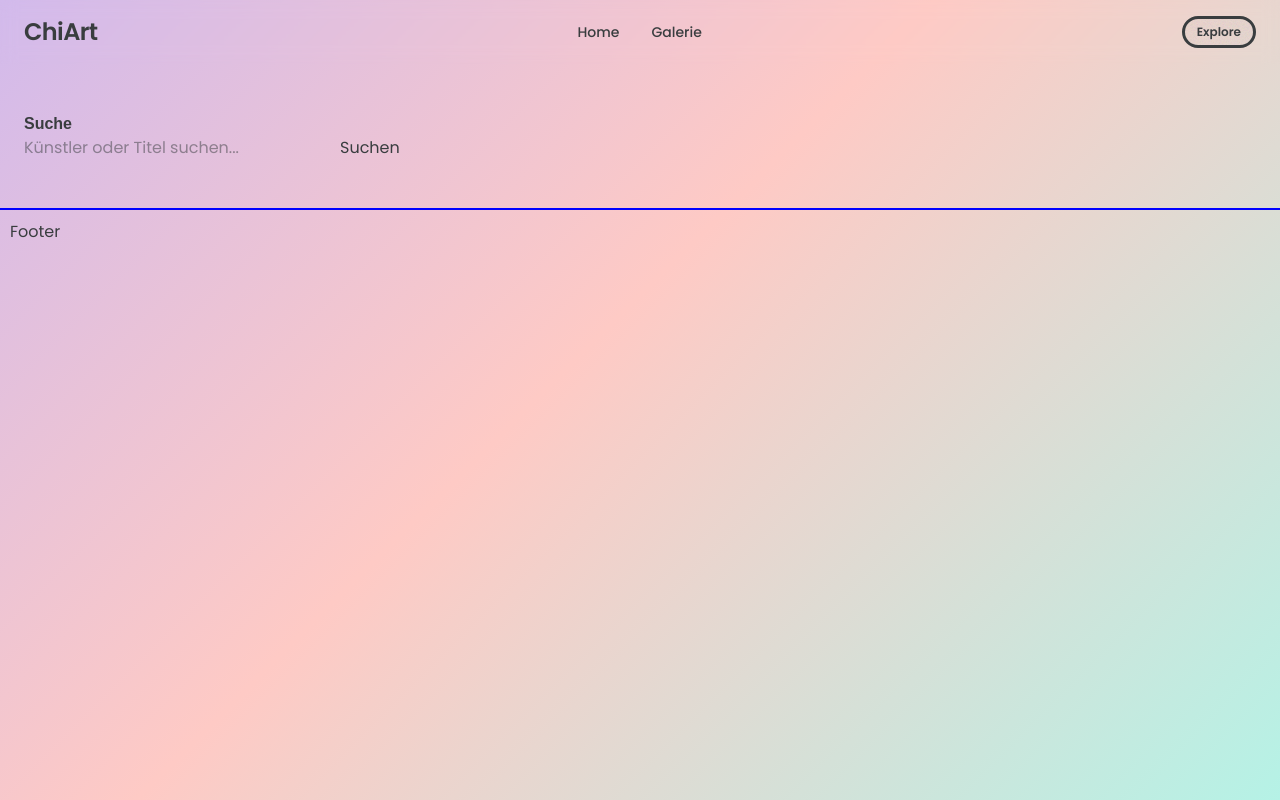
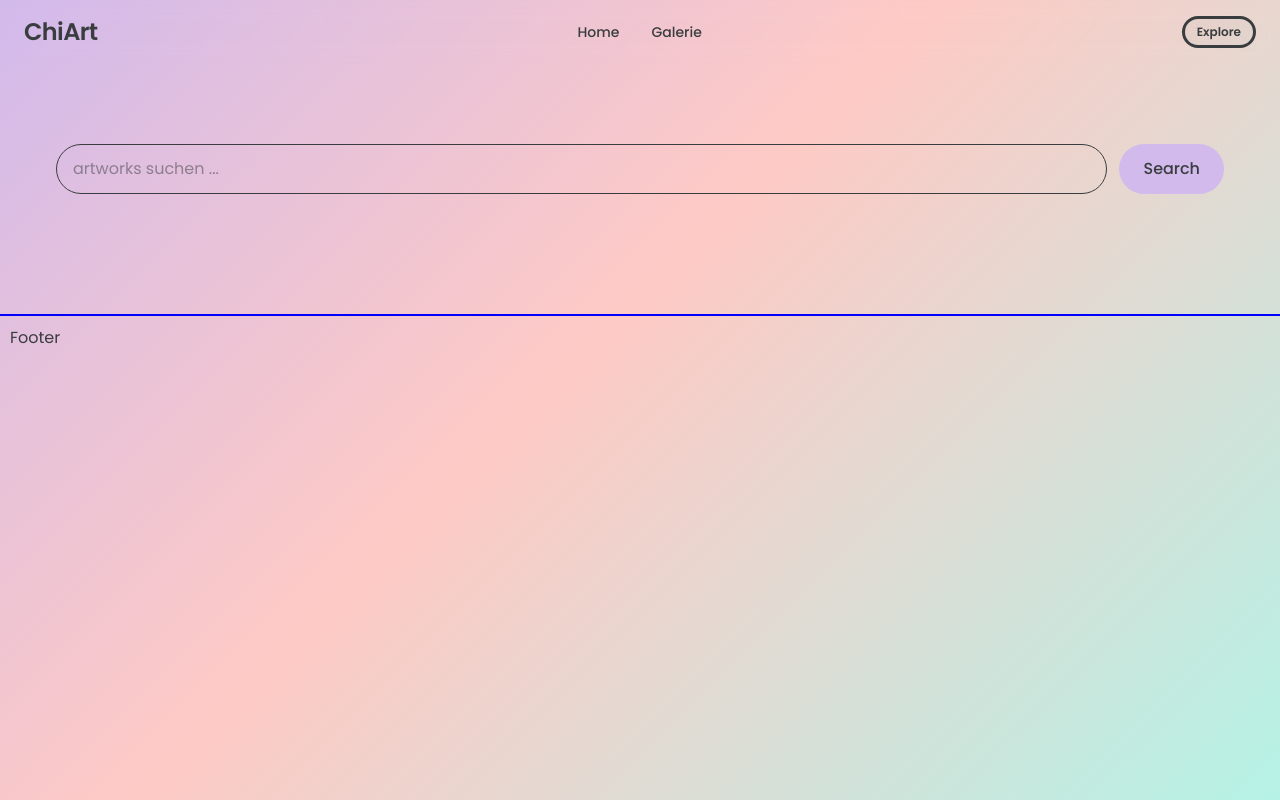
Before and after one commit to SouherAltaleb/ChiArt, a React (Vite) app: page / in a window 1280 px wide. Built offline with nearby package versions, Linux system fonts and the light colour scheme; a web font is replaced by a local one.

Commit message:
gallery und suche

```diff
--- a/src/App.tsx
+++ b/src/App.tsx
@@ -7,6 +7,7 @@ import GalleryPage from "./pages/Gallery";
 import { BrowserRouter, Routes, Route } from "react-router-dom";
 import MainLayout from "./layout/MainLayout";
 import Home from "./pages/Home";
+import SearchPage from "./pages/Search";
 
 function App() {
   // Gallery state
@@ -52,14 +53,28 @@ function App() {
   //   setQuery(e.target.value);
   //   // console.log(e.target.value);
   // };
-
+  const galleryIds = gallery.map((a) => a.id);
   return (
     <BrowserRouter>
       <Routes>
         {/* LAYOUT ROUTE */}
         <Route path="/" element={<MainLayout />}>
           {/* HOME */}
-          <Route index element={<Home onAddToGallery={addToGallery} />} />
+          <Route
+            index
+            element={
+              <Home onAddToGallery={addToGallery} galleryIds={galleryIds} />
+            }
+          />
+          <Route
+            path="/"
+            element={
+              <SearchPage
+                onAddToGallery={addToGallery}
+                galleryIds={galleryIds}
+              />
+            }
+          />
 
           {/* GALLERY */}
           <Route
--- a/src/components/ArtworkCard.tsx
+++ b/src/components/ArtworkCard.tsx
@@ -4,36 +4,81 @@ import { type Artwork } from "../schemas/artworkSchema";
 type ArtworkCardProps = {
   artwork: Artwork;
   onAddToGallery?: (artwork: Artwork) => void; // Wenn diese Funktion existiert --> add button anzeigen
+  isSaved?: boolean;
 };
 
 export default function ArtworkCard({
   artwork,
   onAddToGallery,
+  isSaved,
 }: ArtworkCardProps) {
   // Bild-URL
   const imageUrl = artwork.image_id
-    ? `https://www.artic.edu/iiif/2/${artwork.image_id}/full/400,/0/default.jpg`
+    ? `https://www.artic.edu/iiif/2/${artwork.image_id}/full/800,/0/default.jpg`
     : null;
 
   return (
-    <div>
+    <div className="flex flex-col gap-3">
+      {/* Bild */}
+      <div className="relative h-48 overflow-hidden rounded-xl bg-black/5">
         {imageUrl ? (
-        <img src={imageUrl} alt={artwork.title} />
+          <img
+            src={imageUrl}
+            alt={artwork.title}
+            className="
+              h-full
+              w-full
+              object-cover
+              transition
+              duration-300
+              group-hover:scale-105
+            "
+          />
         ) : (
-        <p> Kein Bild verfügbar</p>
+          <div className="h-full flex items-center justify-center text-sm opacity-60">
+            Kein Bild
+          </div>
         )}
-      <h3> {artwork.title}</h3>
-      <p> {artwork.artist_title ?? "Unbekannter Künstler"} </p>
-
-      {/* button */}
+        {/* add button */}
         {onAddToGallery && (
           <button
             onClick={() => onAddToGallery(artwork)}
-          className="btn-primary bg-amber-800"
+            aria-label="Add to gallery"
+            className={`
+      absolute
+      top-3
+      right-3
+      w-10
+      h-10
+      rounded-full
+      flex
+      items-center
+      justify-center
+      backdrop-blur
+      transition
+      duration-300
+      ${
+        isSaved
+          ? "bg-rose-500 text-white scale-110"
+          : "bg-white/80 text-rose-500 hover:bg-rose-500 hover:text-white hover:scale-110"
+      }
+      active:scale-95
+    `}
           >
-          Zur Galerie hinzufügen
+            {isSaved ? "❤️" : "🤍"}
           </button>
         )}
       </div>
+
+      {/* Text */}
+      <div className="flex flex-col gap-1">
+        <h3 className="text-base font-semibold leading-snug">
+          {artwork.title}
+        </h3>
+        <p className="text-sm opacity-70">
+          {artwork.artist_title ?? "Unbekannter Künstler"}
+        </p>
+      </div>
+    </div>
   );
 }
--- a/src/index.css
+++ b/src/index.css
@@ -8,6 +8,7 @@
 :root {
   --color-dark: #393d3f;
   --color-vanilla: #f6f6ef;
+  --color-vanilla-50: #f5f5f2;
   --color-hell-rosa: #fecac5;
   --color-mint: #b5f2e6;
 
--- a/src/pages/Gallery.tsx
+++ b/src/pages/Gallery.tsx
@@ -21,6 +21,7 @@ export default function GalleryPage({
     setEditingId(artwork.id);
     setDraftNote(artwork.note ?? "");
   }
+  console.log("Gallery items:", gallery.length);
 
   function cancelEdit() {
     setEditingId(null);
@@ -39,46 +40,70 @@ export default function GalleryPage({
     setDraftNote("");
   }
   return (
-    <div>
-      <h2>Meine Galerie</h2>
+    <div className="flex flex-col gap-8">
+      {/* Titel */}
+      <h2 className="text-3xl font-semibold">Meine Galerie</h2>
 
-      {gallery.length === 0 && <p>Galerie ist leer</p>}
+      {/* Leer-Zustand */}
+      {gallery.length === 0 && <p className="opacity-70">Galerie ist leer</p>}
 
-      <div className="grid">
+      {/* GRID NUR für Cards */}
+      <div className="grid grid-cols-1 sm:grid-cols-2 lg:grid-cols-3 gap-8">
         {gallery.map((artwork) => {
           const isEditing = editingId === artwork.id;
 
           return (
             <div
               key={artwork.id}
-              style={{ border: "1px solid #ccc", padding: 12 }}
+              className="  group  bg-white/70  backdrop-blur  rounded-2xl p-6 flex flex-col gap-4 transition duration-300 hover:-translate-y-1 hover:shadow-xl"
             >
               <ArtworkCard artwork={artwork} />
 
               {!isEditing ? (
                 <>
-                  <p>
+                  <p className="text-sm">
                     <strong>Notiz:</strong> {artwork.note ? artwork.note : "—"}
                   </p>
 
-                  <button onClick={() => startEdit(artwork)}>Bearbeiten</button>
-                  <button onClick={() => onRemove(artwork.id)}>
-                    Entfernen
-                  </button>
+                  <div className="flex gap-3">
+                    <button
+                      className=" flex-1 mt-3 btn-sm rounded-full bg-(--color-lila) text-(--color-dark) p-2 text-sm font-medium transition duration-300 hover:bg-(--color-mint) hover:shadow-lg active:scale-95 "
+                      onClick={() => startEdit(artwork)}
+                    >
+                      Bearbeiten
+                    </button>
+                    <button
+                      className="flex-1 mt-3 btn-sm rounded-full bg-(--color-hell-rosa) text-(--color-dark) p-2 text-sm font-medium transition duration-300 hover:bg-(--color-mint) hover:shadow-lg active:scale-95 "
+                      onClick={() => onRemove(artwork.id)}
+                    >
+                      Entfernen
+                    </button>
+                  </div>
                 </>
               ) : (
                 <>
                   <textarea
+                    className="textarea textarea-bordered"
                     value={draftNote}
                     onChange={(e) => setDraftNote(e.target.value)}
                     placeholder="Notiz hinzufügen..."
                     maxLength={200}
                   />
 
-                  <button onClick={() => saveEdit(artwork.id)}>
-                    Speichern
-                  </button>
-                  <button onClick={cancelEdit}>Abbrechen</button>
+                  <div className="flex gap-3">
+                    <button
+                      className="flex-1 mt-3 btn-sm rounded-full bg-(--color-lila) text-(--color-dark) p-2 text-sm font-medium transition duration-300 hover:bg-(--color-mint) hover:shadow-lg active:scale-95"
+                      onClick={() => saveEdit(artwork.id)}
+                    >
+                      Speichern
+                    </button>
+                    <button
+                      className="flex-1 mt-3 btn-sm rounded-full bg-(--color-hell-rosa) text-(--color-dark) p-2 text-sm font-medium transition duration-300 hover:bg-(--color-mint) hover:shadow-lg active:scale-95"
+                      onClick={cancelEdit}
+                    >
+                      Abbrechen
+                    </button>
+                  </div>
                 </>
               )}
             </div>
--- a/src/pages/Home.tsx
+++ b/src/pages/Home.tsx
@@ -3,12 +3,13 @@ import { type Artwork } from "../schemas/artworkSchema";
 
 type HomeProps = {
   onAddToGallery: (artwork: Artwork) => void;
+  galleryIds: number[];
 };
 
-export default function Home({ onAddToGallery }: HomeProps) {
+export default function Home({ onAddToGallery, galleryIds }: HomeProps) {
   return (
     <div>
-      <SearchPage onAddToGallery={onAddToGallery} />
+      <SearchPage onAddToGallery={onAddToGallery} galleryIds={galleryIds} />
     </div>
   );
 }
--- a/src/pages/Search.tsx
+++ b/src/pages/Search.tsx
@@ -5,8 +5,12 @@ import ArtworkCard from "../components/ArtworkCard";
 
 type SearchPageProps = {
   onAddToGallery: (artwork: Artwork) => void;
+  galleryIds?: number[];
 };
-export default function Search({ onAddToGallery }: SearchPageProps) {
+export default function Search({
+  onAddToGallery,
+  galleryIds,
+}: SearchPageProps) {
   // suche
   const [query, setQuery] = useState("");
   // liste der suchergebnisse
@@ -34,25 +38,112 @@ export default function Search({ onAddToGallery }: SearchPageProps) {
   }
 
   return (
-    <div>
-      <h2>Suche</h2>
+    <div className="flex flex-col gap-10">
+      {/* SEARCH BLOCK */}
+      <section
+        className="
+        rounded-full
+        p-8
+        bg-dark/90
+        text-vanilla
+        flex
+        flex-col
+        gap-6
+      "
+      >
+        {/* Header */}
+        {/* <div className="flex items-start justify-between gap-6">
+          <div>
+            <h2 className="text-3xl font-semibold">Explore</h2>
+          </div>
+        </div> */}
 
-      <input
-        value={query}
-        onChange={(e) => setQuery(e.target.value)}
-        placeholder="Künstler oder Titel suchen..."
-      />
-      <button onClick={handleSearch}>Suchen</button>
+        {/* Input row */}
+        <div className="flex gap-3">
+          <input
+            value={query}
+            onChange={(e) => setQuery(e.target.value)}
+            placeholder="artworks suchen ..."
+            className="
+            flex-1
+            rounded-full
+            px-4
+            py-3
+            bg-transparent
+            border
+            border-(--color-dark)
+            text-vanilla
+            placeholder:text-vanilla/40
+            focus:outline-none
+            focus:border-vanilla
+          "
+          />
 
-      {loading && <p>Lade...</p>}
-      {error && <p style={{ color: "red" }}>{error}</p>}
+          <button
+            onClick={handleSearch}
+            className="
+            px-6
+            rounded-full
+            bg-(--color-lila)
+            text-(--color-dark)
+            font-medium
+          transition duration-300 hover:bg-(--color-mint) hover:shadow-lg active:scale-95
+          "
+          >
+            Search
+          </button>
+        </div>
 
-      <div className="grid">
+        {/* Quick picks */}
+        {/* <div className="flex flex-wrap gap-3 text-sm">
+          {[
+            "monet",
+            "picasso",
+            "cats",
+            "portrait",
+            "impressionism",
+            "ukiyo-e",
+          ].map((tag) => (
+            <button
+              key={tag}
+              onClick={() => {
+                setQuery(tag);
+                handleSearch();
+              }}
+              className="
+                px-3
+                py-1.5
+                rounded-full
+                bg-vanilla/10
+                hover:bg-vanilla/20
+                transition
+              "
+            >
+              {tag}
+            </button>
+          ))}
+        </div> */}
+      </section>
+
+      {/* STATUS */}
+      {loading && <p className="opacity-70">Lade…</p>}
+      {error && <p className="text-red-500">{error}</p>}
+
+      {/* RESULT INFO */}
+      {artworks.length > 0 && (
+        <p className="text-sm opacity-70">
+          Found <span className="font-medium">{artworks.length}</span>
+        </p>
+      )}
+
+      {/* RESULTS GRID */}
+      <div className="grid grid-cols-1 sm:grid-cols-2 lg:grid-cols-3 gap-8">
         {artworks.map((artwork) => (
           <ArtworkCard
             key={artwork.id}
             artwork={artwork}
             onAddToGallery={onAddToGallery}
+            isSaved={galleryIds?.includes(artwork.id) ?? false}
           />
         ))}
       </div>
```
Lines whose indentation alone changed are shown as unchanged.
